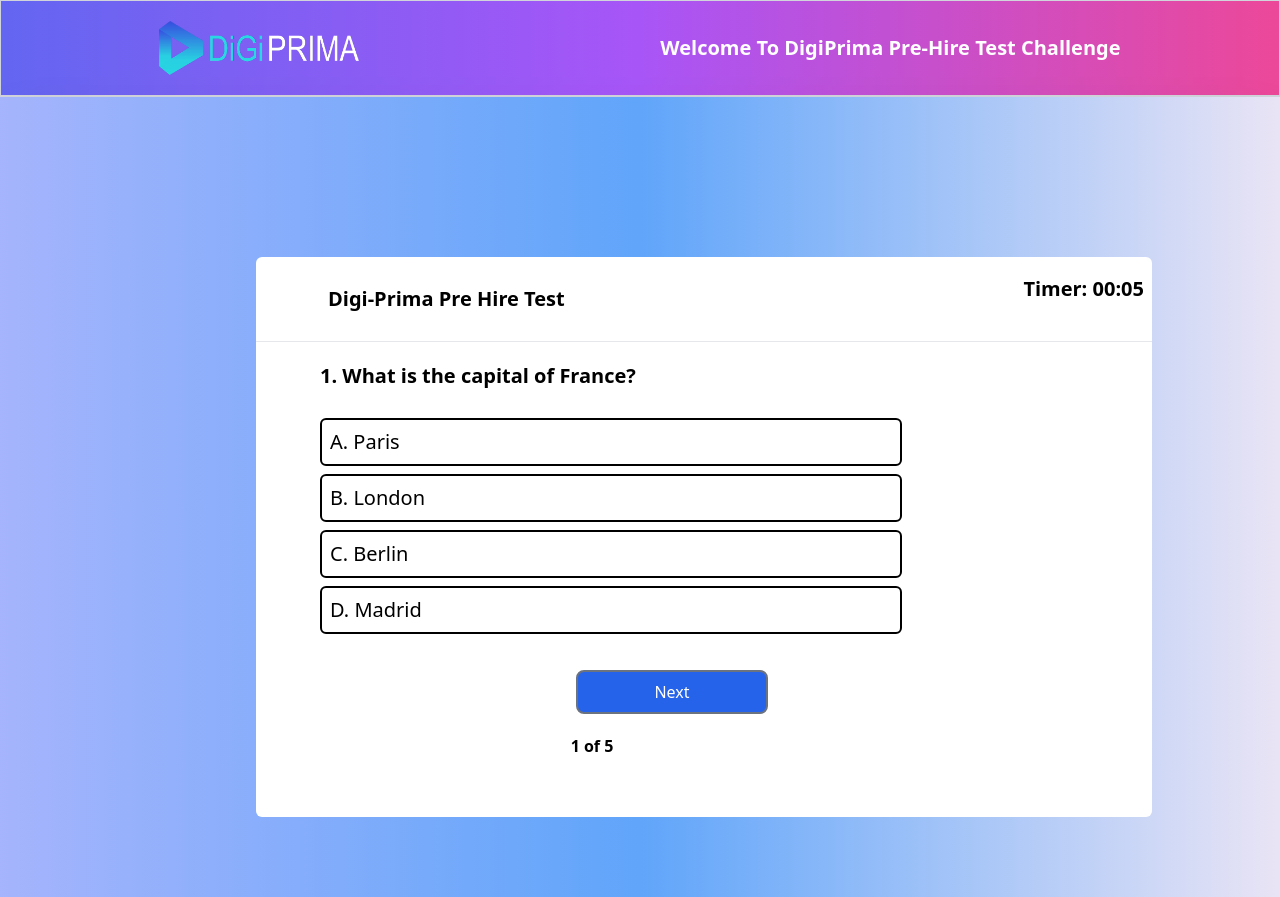
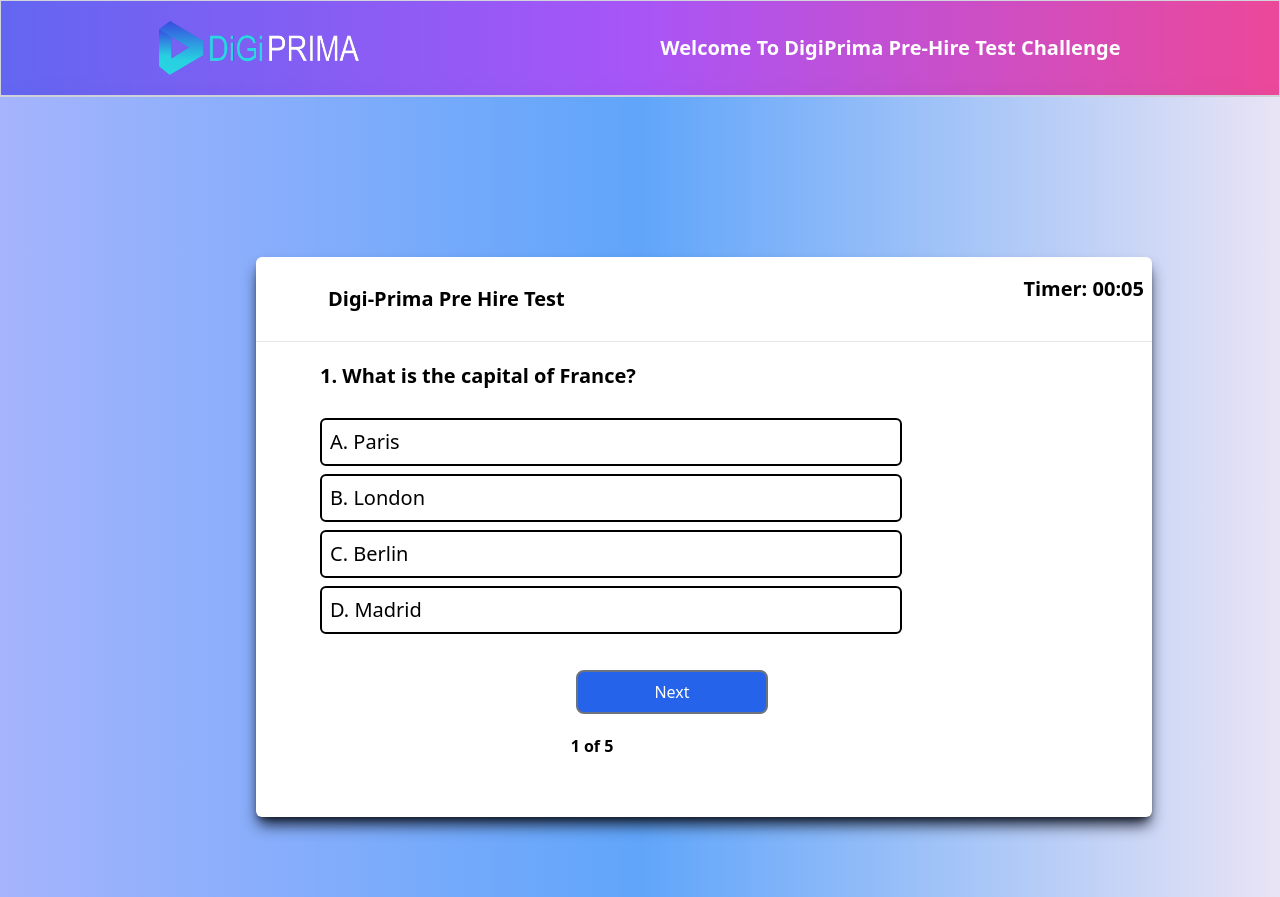
Before and after one commit to ketanjain12/PreHireTest, a React (Vite) app in the folder Frontend/: page /test in a window 1280 px wide. Built offline with nearby package versions, Linux system fonts and the light colour scheme.

Commit message:
changes done in login page

```diff
--- a/Frontend/src/App.jsx
+++ b/Frontend/src/App.jsx
@@ -45,6 +45,8 @@ setQuestions(data.results)
 
 
 
+
+
     </>
   );
 };
--- a/Frontend/src/Component/Login.jsx
+++ b/Frontend/src/Component/Login.jsx
@@ -4,10 +4,12 @@ import { Link, useNavigate } from 'react-router-dom';
 const Login = () => {
   const [email, setEmail] = useState('');
   const [password, setPassword] = useState('');
+
+
   const navigate = useNavigate();
 
   const handleLogin = async (event) => {
-    event.preventDefault();
+   event.preventDefault();
 
     try {
       const result = await fetch('http://localhost:3002/api/v1/login', {
@@ -25,15 +27,17 @@ const Login = () => {
         navigate('/TestInterface'); // Navigate to the correct route after login
       } else {
         console.error('Login failed:', resultData.msg);
+
       }
     } catch (error) {
       console.error('Error:', error.message);
+
     }
   };
 
   return (
     <>
-      <div className='flex items-center justify-center mt-10  py-1'>
+      <div className='flex  items-center justify-center mt-10  shadow-gray-900 py-1'>
         <Link
           className="border-gray-400 rounded-lg text-black bg-white py-2 px-7 hover:bg-gradient-to-r from-indigo-500 via-purple-500 hover:text-white to-pink-500"
           to="/login"
--- a/Frontend/src/Component/Test.jsx
+++ b/Frontend/src/Component/Test.jsx
@@ -81,7 +81,7 @@ const Test = () => {
   return (
     <>
       <div className="bg-gradient-to-r shadow-2xl  from-indigo-300 h-[100vh] relative via-blue-400">
-        <div className="mx-auto absolute rounded-md bg-white top-[20%] w-[70%] h-[70%] m-auto flex flex-col gap-5 left-[20%]">
+        <div className="mx-auto  shadow-lg shadow-gray-900 absolute rounded-md bg-white top-[20%] w-[70%] h-[70%] m-auto flex flex-col gap-5 left-[20%]">
           <div className="flex items-center justify-between p-2">
             <h1 className="ml-16 text-xl font-bold mt-5">
               Digi-Prima Pre Hire Test
```
Also changed, not shown: Frontend/src/Component/SignUp.jsx (line endings or trailing spaces).
